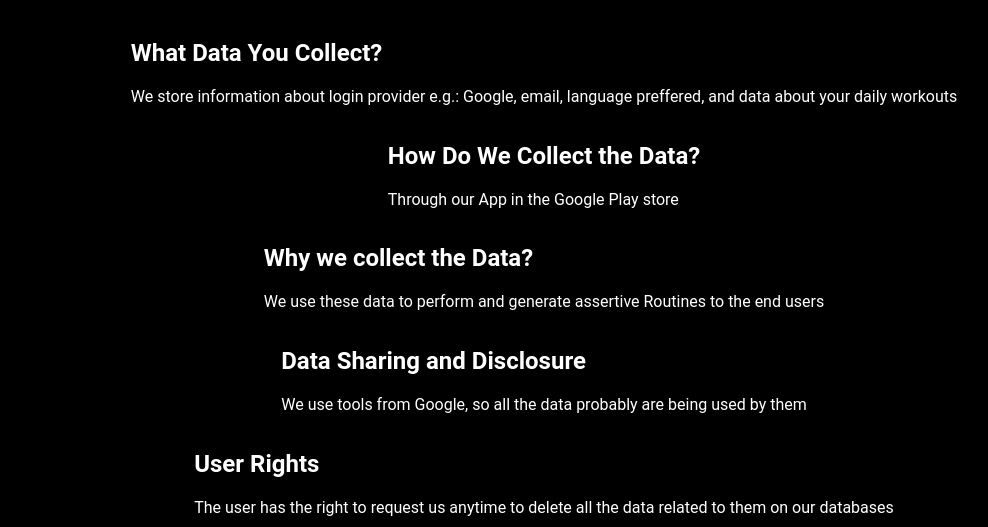
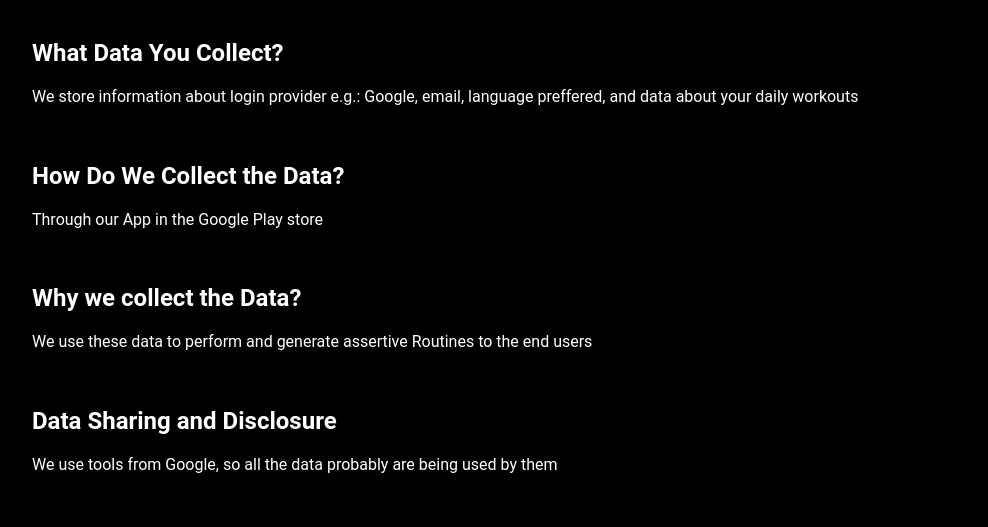
Before and after one commit to filipesilvaa/friday-website, a plain HTML site: page privacy.html in a window 1280 px wide. Shown: the part 190-717 px from the top of the page, without its empty margins (96-1084 px from the left). Drawn offline with Linux system fonts and the light colour scheme.

Commit message:
fixed the privacy page style

```diff
--- a/privacy.html
+++ b/privacy.html
@@ -15,6 +15,11 @@
             font-family: 'Roboto', sans-serif;
             flex-direction: column;
             padding: 10%;
+        }
+
+        section {
+            align-self: start;
+            margin-bottom: 20px;
         }
     </style>
 </head>
```
